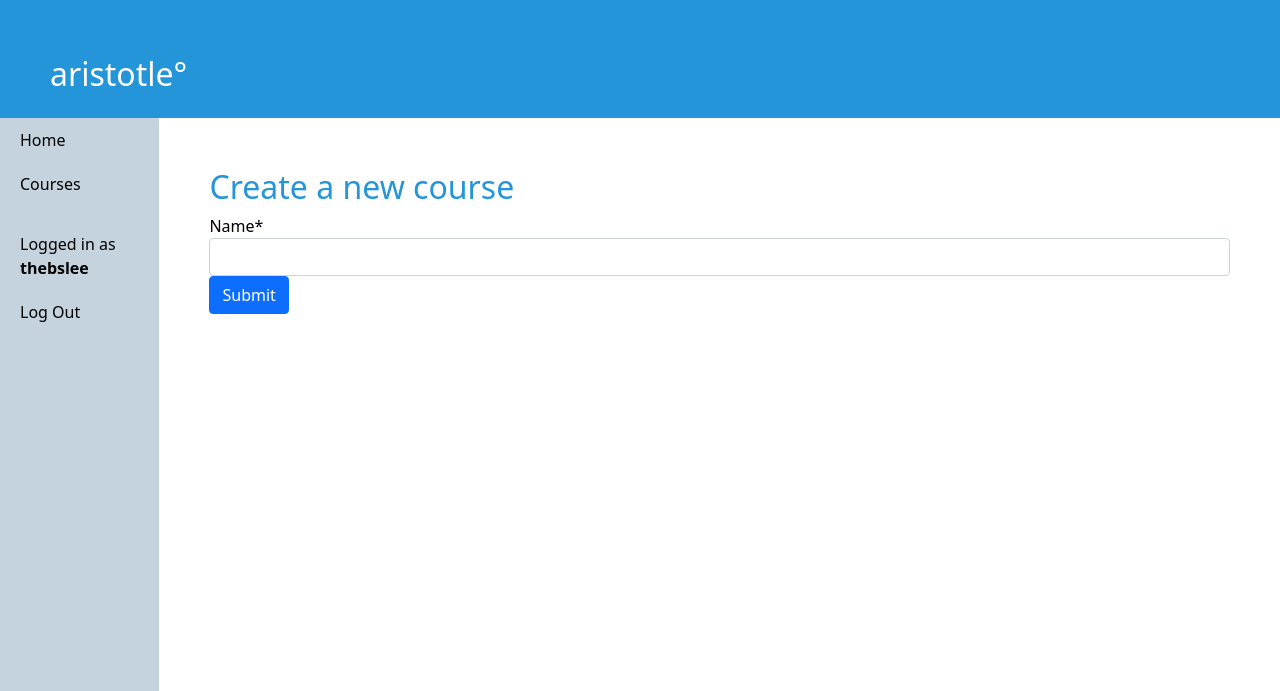
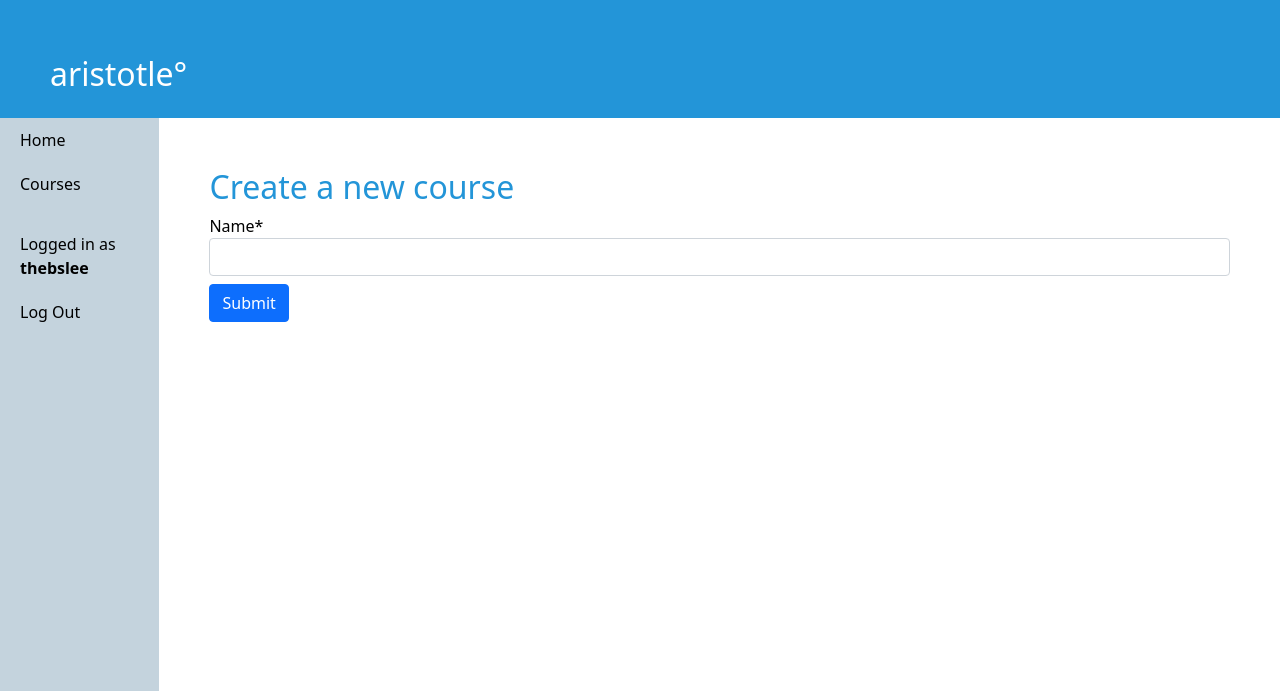
Before and after one commit to dabslee/aristotle, a Django app: page /forum/createcourse/ in a window 1280 px wide. Shown: the top 691 px of the page. Run offline with Django 3.2, Linux system fonts and the light colour scheme; a user stored in the database is signed in; data comes from the database, SQL or seed files in the repository; both versions use the stored data as it was after the commit; some libraries are stand-ins or nearby versions.

Commit message:
added spacing between form field and button for create course and module forms

```diff
--- a/forum/templates/createcourse.html
+++ b/forum/templates/createcourse.html
@@ -10,6 +10,6 @@ Create Course
 <form action="{% url 'forum:createcourse' %}" method="post" class="form">
     {% csrf_token %}
     {{form|crispy}}
-    <input type="submit" value="Submit" class="btn btn-primary">
+    <input type="submit" value="Submit" class="btn btn-primary mt-2">
 </form>
 {% endblock %}
--- a/forum/templates/createmodule.html
+++ b/forum/templates/createmodule.html
@@ -10,6 +10,6 @@ Create Module
 <form action="{% url 'forum:createmodule' %}" method="post" class="form">
     {% csrf_token %}
     {{form|crispy}}
-    <input type="submit" value="Submit" class="btn btn-primary">
+    <input type="submit" value="Submit" class="btn btn-primary mt-2">
 </form>
 {% endblock %}
```
Also changed, not shown: db.sqlite3.
